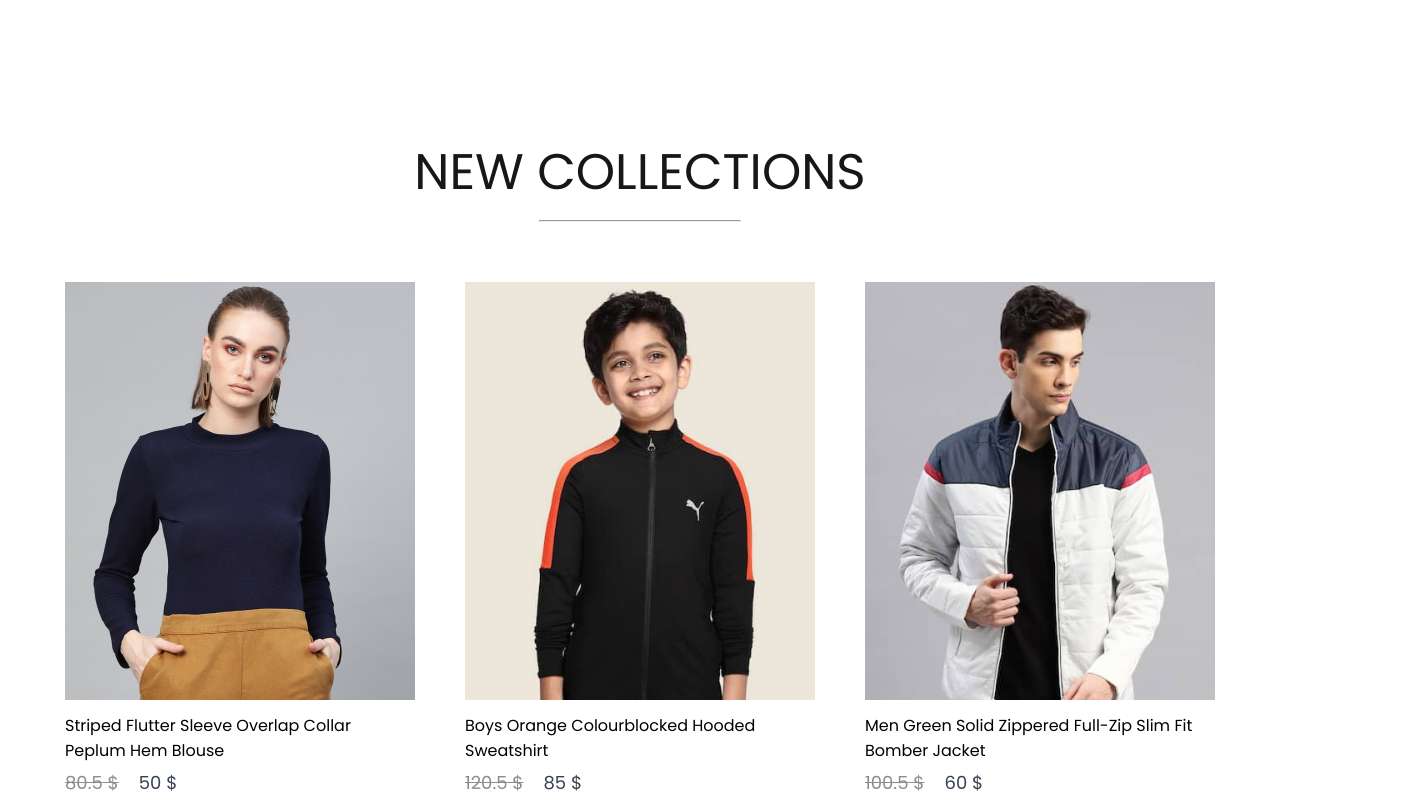
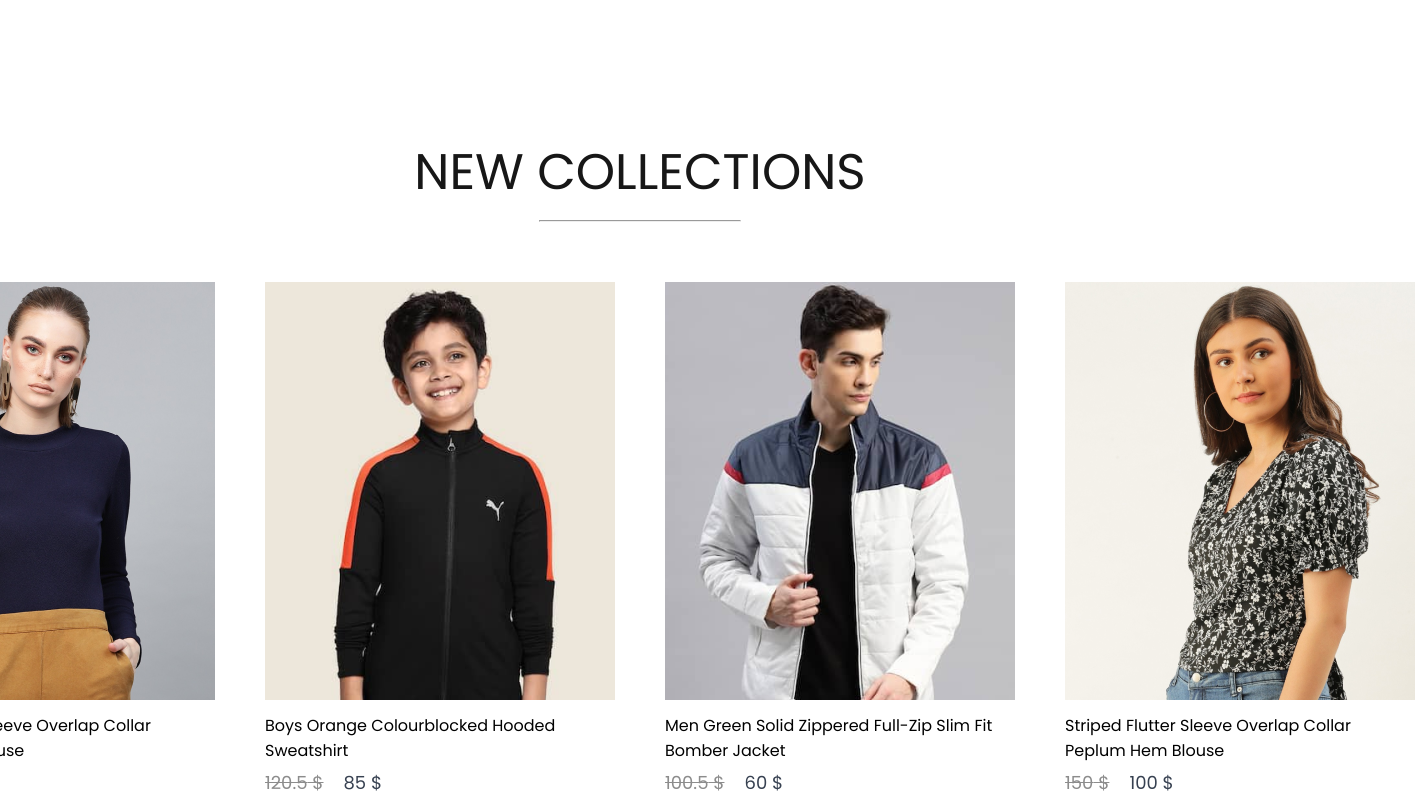
Before and after one commit to m-fadi/E-commerce, a React (Create React App) app: page / in a window 1280 px wide. Shown: the part 2460-3260 px from the top of the page, 1415 px wide, since content can reach past the window. Built offline with nearby package versions, Linux system fonts and the light colour scheme.

Commit message:
box-sizing

```diff
--- a/src/components/New_collections/NewCollections.css
+++ b/src/components/New_collections/NewCollections.css
@@ -2,7 +2,7 @@
     display: flex;
     align-items: center;
     flex-direction: column;
-    overflow-x: hidden;
+    box-sizing: border-box;
     gap: 10px;
     height: 90vh;
 
@@ -22,7 +22,7 @@
 
 .new-collections-item{
     display:grid;
-    grid-template-columns: 1fr 1fr 1fr  ;
+    grid-template-columns: 1fr 1fr 1fr 1fr ;
     margin-top:50px;
 
     gap:50px;
```
Also changed, not shown: src/components/Hero/Herp.css (deleted).
